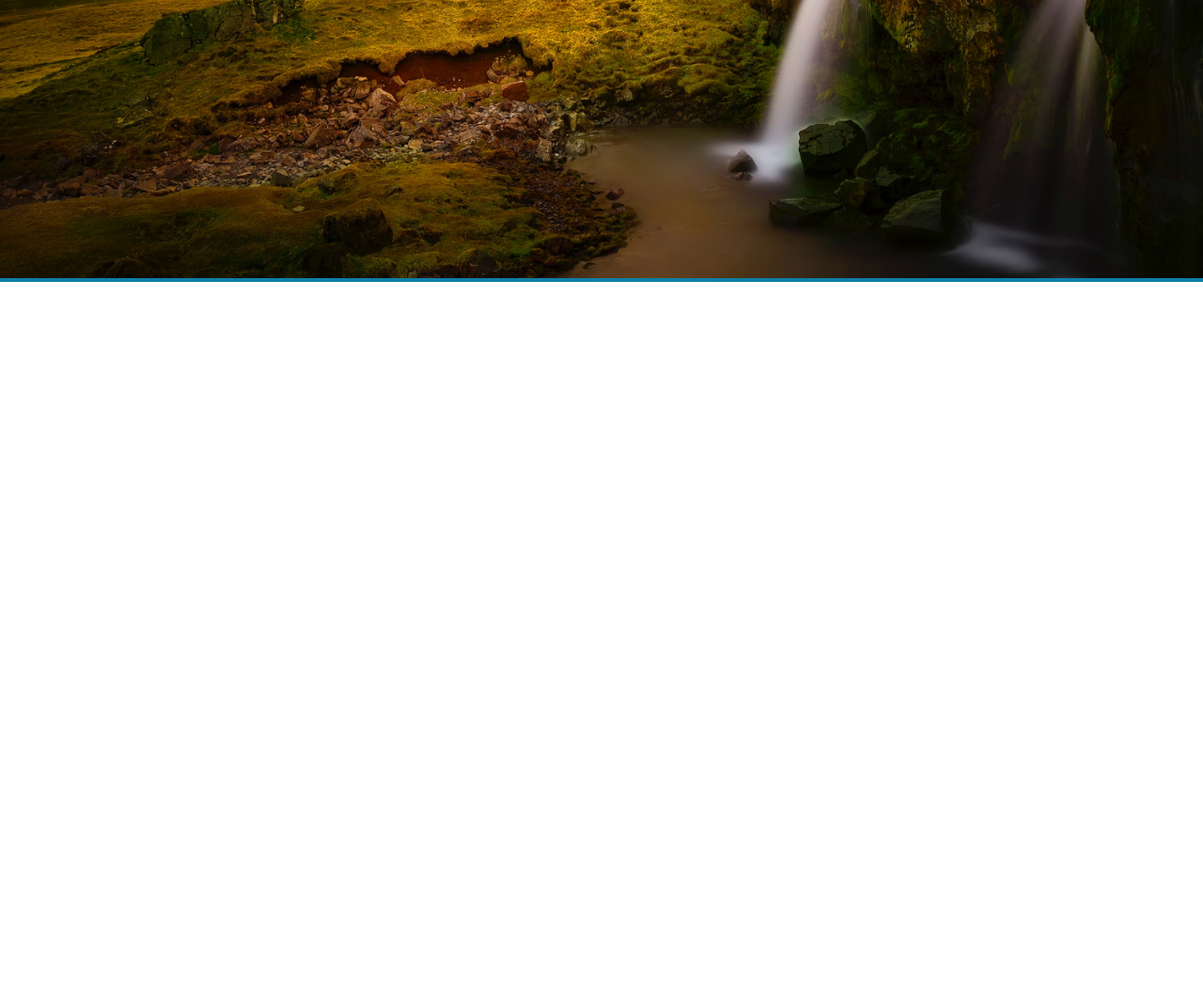
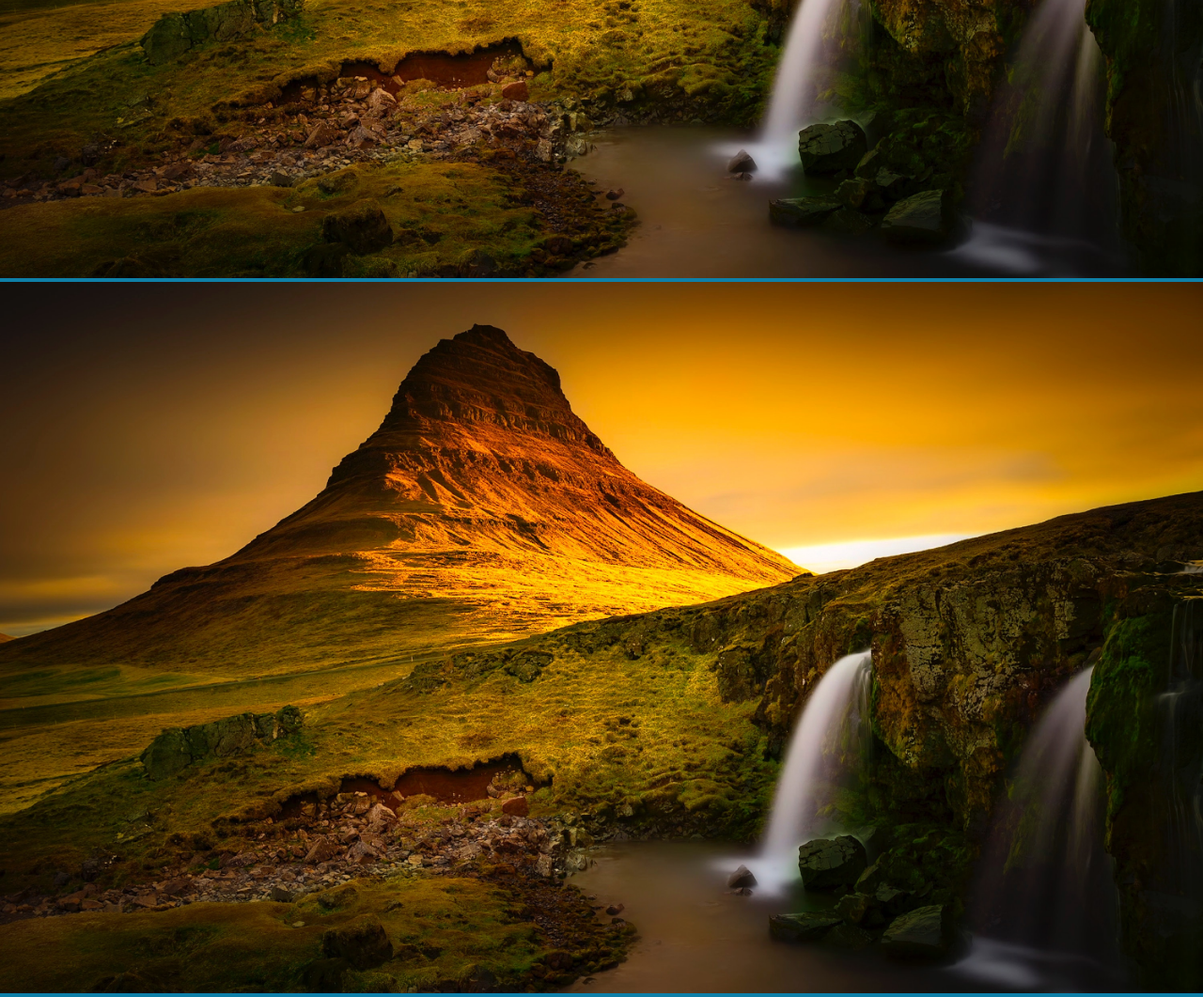
Before and after one commit to halloo1997/Frouks, a plain HTML site: page index.html in a window 1280 px wide. Shown: the part 4689-5750 px from the top of the page at 94% size. Before the commit the page ends 4989 px from the top, so only its background shows below. Drawn offline with Linux system fonts and the light colour scheme.

Commit message:
Update index.html

```diff
--- a/index.html
+++ b/index.html
@@ -36,6 +36,7 @@
 					<img class="thumbnail" src="img.jpg">
 					<img class="thumbnail" src="img.jpg">
 					<img class="thumbnail" src="img.jpg">
+					<img class="thumbnail" src="img.jpg">
 				</div>
 			</section>
 		</main>
```
